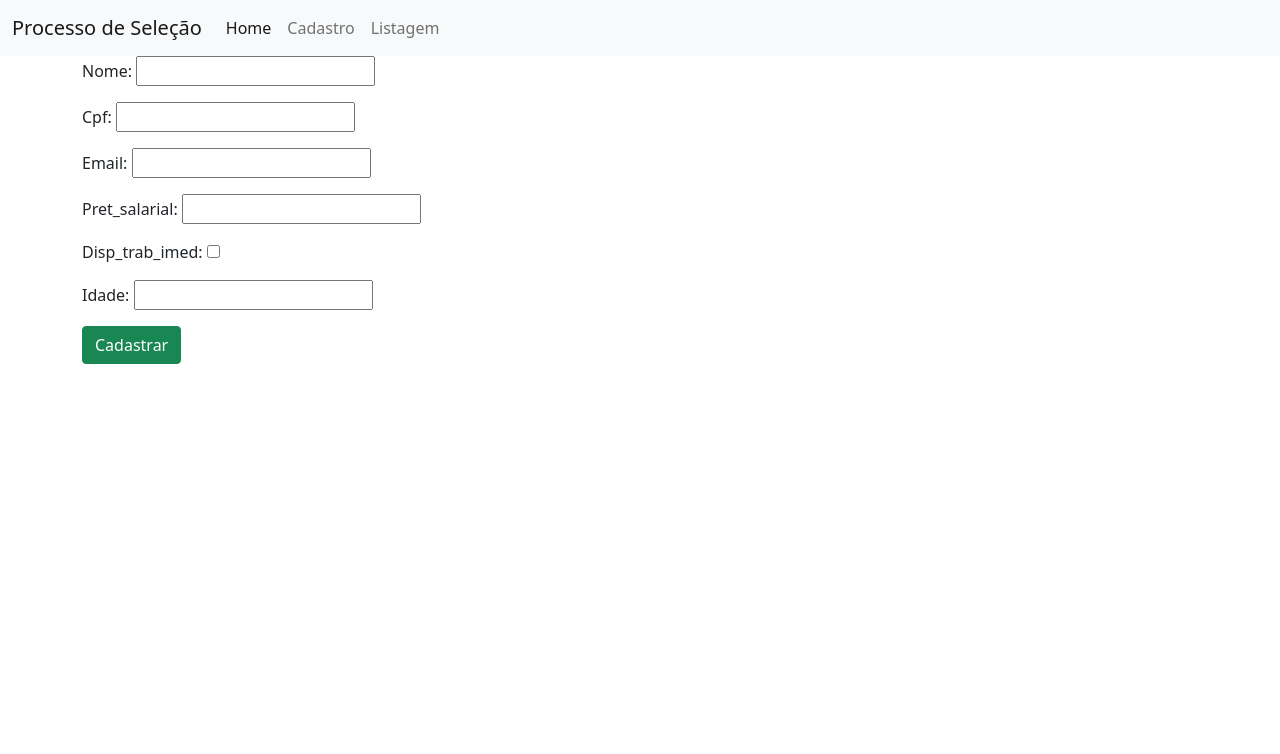
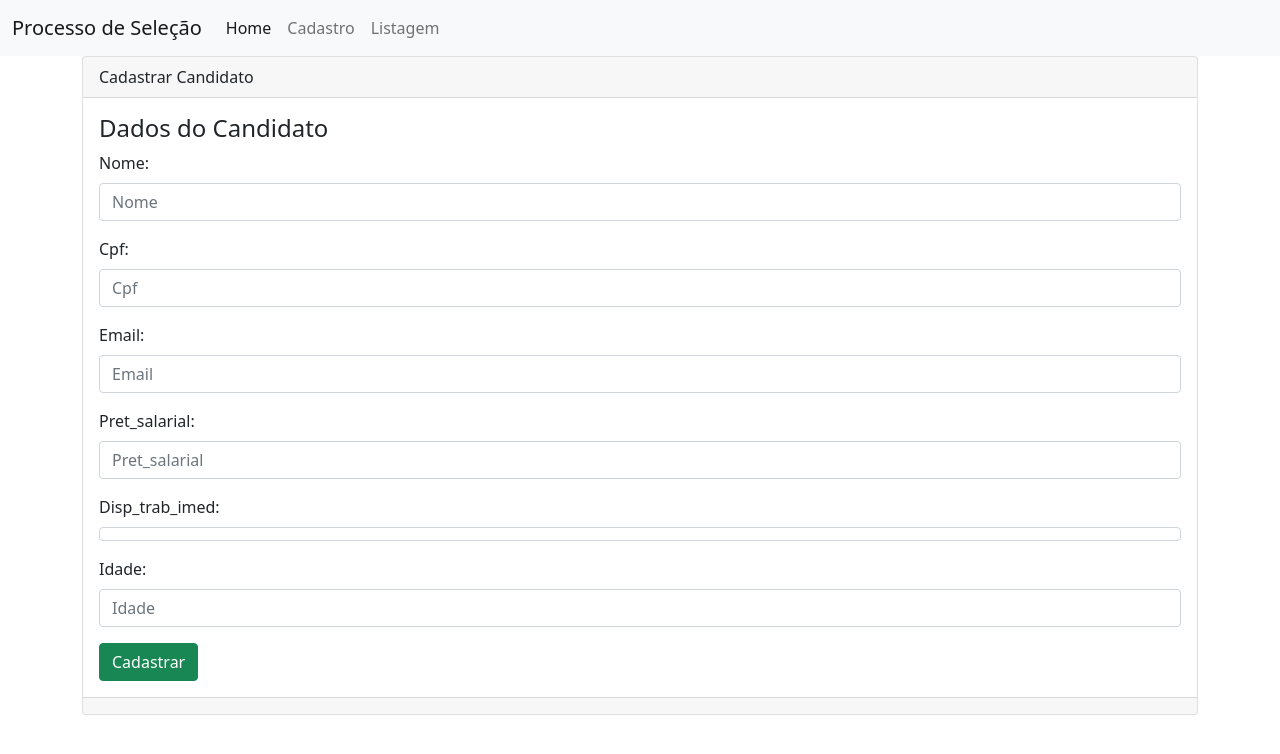
Before and after one commit to Ericles-Miller/Process_CRUD_Work, a Django app: page /cadastro/ in a window 1280 px wide. Shown: the top 754 px of the page. Run offline with Django 4.2, Linux system fonts and the light colour scheme.

Commit message:
corrigindo formulario para cadastro e alteracao

```diff
--- a/app/templates/candidato/cadastro.html
+++ b/app/templates/candidato/cadastro.html
@@ -1,73 +1,20 @@
 {% extends 'base.html' %}
 
-{% block title %} Cadastro Candidatos {% endblock title %}
+{% block title %}Renomear depois{% endblock title %}
+
 
 {% block content %}
 
+<div class="card">
+  <div class="card-header">Cadastrar Candidato</div>
+  <div class="card-body">
+    <h4 class="card-title">Dados do Candidato</h4>
 
-<form enctype="multipart/form-data" method="post" >
-{% csrf_token %}
+    {% include 'candidato/form.html' %}
 
-{{form.as_p}}
-<!--
-<div class="input-group mb-3">
-    <span class="input-group-text" id="basic-addon1">Seu Nome Completo</span>
-    <input type="text" class="form-control" placeholder="Name User" aria-label="Username" aria-describedby="basic-addon1">
   </div>
-
-  <div class="input-group mb-3">
-    <span class="input-group-text" id="basic-addon2">CPF</span>
-    <input type="number" class="form-control" placeholder="000000000-00" aria-label="Recipient's username" aria-describedby="basic-addon2">
-  </div>
-
-  <div class="input-group mb-3">
-    <span class="input-group-text" id="basic-addon2">Idade</span>
-    <input type="date" class="form-control"  aria-label="Recipient's username" aria-describedby="basic-addon2">
-  </div>
+  <div class="card-footer text-muted"></div>
+</div>
 
 
-  <label for="basic-url" class="form-label">Pretenção Salarial</label>
-  <div class="input-group mb-3">
-    <span class="input-group-text">$</span>
-    <input type="number" class="form-control" aria-label="Amount (to the nearest dollar)">
-    <span class="input-group-text">.00</span>
-  </div>
-
-  <div class="input-group mb-3">
-    <span class="input-group-text">email</span>
-    <input type="text" class="form-control" placeholder="exemplo@servidor.com" aria-label="Username">
-  </div>
-
-  <label for="basic-url" class="form-label">Disponibilidade Imediata de Trabalho</label>
-  <div class="form-check">
-    <input class="form-check-input" type="checkbox" value="0" id="flexCheckDefault">
-    <label class="form-check-label" for="flexCheckDefault">
-        Não
-    </label>
-  </div>
-  <div class="form-check">
-    <input class="form-check-input" type="checkbox" value="1" id="flexCheckChecked" checked>
-    <label class="form-check-label" for="flexCheckChecked">
-      Sim
-    </label>
-  </div> -->
-
-  {% for campo in formulario %}
-
-    <div class="mb-3">
-      <label for="" class="form-label"> {{campo.label}}:</label>
-      <input
-        type="{{campo.field.widget.input_type}}"
-        class="form-control"
-        name="{{campo.name}}"
-        id=""
-        aria-describedat="helpID"
-        placeholder="{{campo.label}}">
-    </div>
-    <div class="col-12 help-text">{{campo.erros}}</div>
-  {% endfor %}
-  <button type="submit" value="Cadastrar dados"  class="btn btn-success">Cadastrar</button>
-
-</form>
-
 {% endblock content %}
--- /dev/null
+++ b/app/templates/candidato/form.html
@@ -0,0 +1,67 @@
+
+<form enctype="multipart/form-data" method="post" >
+{% csrf_token %}
+
+  {% for campo in formulario %}
+
+    <div class="mb-3">
+      <label for="" class="form-label"> {{campo.label}}:</label>
+      <input
+        type="{{campo.field.widget.input_type}}"
+        class="form-control"
+        name="{{campo.name}}"
+        id=""
+        aria-describedat="helpID"
+        placeholder="{{campo.label}}"
+        value="">
+    </div>
+    <div class="col-12 help-text">{{campo.erros}}</div>
+
+  {% endfor %}
+
+  <button type="submit" value="Cadastrar dados"  class="btn btn-success">Cadastrar</button>
+
+</form>
+
+<!--
+<div class="input-group mb-3">
+    <span class="input-group-text" id="basic-addon1">Seu Nome Completo</span>
+    <input type="text" class="form-control" placeholder="Name User" aria-label="Username" aria-describedby="basic-addon1">
+  </div>
+
+  <div class="input-group mb-3">
+    <span class="input-group-text" id="basic-addon2">CPF</span>
+    <input type="number" class="form-control" placeholder="000000000-00" aria-label="Recipient's username" aria-describedby="basic-addon2">
+  </div>
+
+  <div class="input-group mb-3">
+    <span class="input-group-text" id="basic-addon2">Idade</span>
+    <input type="date" class="form-control"  aria-label="Recipient's username" aria-describedby="basic-addon2">
+  </div>
+
+
+  <label for="basic-url" class="form-label">Pretenção Salarial</label>
+  <div class="input-group mb-3">
+    <span class="input-group-text">$</span>
+    <input type="number" class="form-control" aria-label="Amount (to the nearest dollar)">
+    <span class="input-group-text">.00</span>
+  </div>
+
+  <div class="input-group mb-3">
+    <span class="input-group-text">email</span>
+    <input type="text" class="form-control" placeholder="exemplo@servidor.com" aria-label="Username">
+  </div>
+
+  <label for="basic-url" class="form-label">Disponibilidade Imediata de Trabalho</label>
+  <div class="form-check">
+    <input class="form-check-input" type="checkbox" value="0" id="flexCheckDefault">
+    <label class="form-check-label" for="flexCheckDefault">
+        Não
+    </label>
+  </div>
+  <div class="form-check">
+    <input class="form-check-input" type="checkbox" value="1" id="flexCheckChecked" checked>
+    <label class="form-check-label" for="flexCheckChecked">
+      Sim
+    </label>
+  </div> -->
--- a/app/templates/candidato/index.html
+++ b/app/templates/candidato/index.html
@@ -44,7 +44,7 @@
       <td>{{candidato.idade}}</td>
       <td><div class="btn-group" role="group" aria-label="Basic mixed styles example">
         <a role="button" href="{% url 'excluir' candidato.id %}" class="btn btn-danger">Excluir</button></a>
-        <a role="button" href="{% url 'editar' %}" class="btn btn-warning">Editar</button></a>
+        <a role="button" href="{% url 'editar'  candidato.id %}" class="btn btn-warning">Editar</button></a>
       </div>
       </td>
     </tr>
--- a/app/urls.py
+++ b/app/urls.py
@@ -5,6 +5,7 @@
     path('', views.inicio, name='inicio'),
     path('cadastro/', views.cadastro, name='cadastro'),
     path('candidatos/', views.candidato, name= 'index_candidato'),
-    path('editar/' , views.candidato_editar, name='editar'),
+    path('editar/<int:id>' , views.candidato_editar, name='editar'),
     path('excluir/<int:id>' , views.excluir, name='excluir'),
+    path('update/<int:id>', views.update, name='alterar')
 ]
--- a/app/views.py
+++ b/app/views.py
@@ -10,9 +10,17 @@
     return render(request, 'boasVindas.html')
 
 def cadastro(request):
-    #formulario = CandidatosForm(request.POST)
-    #return render(request, 'candidato/cadastro.html', {'formulario':formulario})
-    if request.method == 'GET':
+    formulario = CandidatosForm(request.POST)
+
+    if formulario.is_valid():
+        formulario.save()
+        return redirect('index_candidato')
+
+    return render(request, 'candidato/cadastro.html', {'formulario':formulario})
+
+
+
+    '''if request.method == 'GET':
         user = Candidatos.objects.all()
 
         form = CandidatosForm()
@@ -26,7 +34,7 @@
         form = CandidatosForm(request.POST)
         if form.is_valid():
             form.save()
-            return render(request, 'candidato/index.html')
+            return redirect('index_candidato')
         else:
             user = Candidatos.objects.all()
 
@@ -34,7 +42,7 @@
                 'user': user,
                 'form': form,
             }
-            return render(request, 'candidato/cadastro.html', context)
+            return render(request, 'candidato/cadastro.html', context)'''
     #return render(request, 'candidato/cadastro.html', {'form':form})
 
 def candidato(request):
@@ -42,10 +50,68 @@
     #print(candidato)
     return render(request, 'candidato/index.html' , {'candidato': candidato})
 
-def candidato_editar(request):
-    return render(request, 'candidato/editar_cadastro.html')
+def candidato_editar(request, id):
+    '''if request.method == 'GET':
+        usuario = Candidatos.objects.all()
+        user = Candidatos.objects.filter(id=id).first()
+        form = CandidatosForm(instance = user)
+
+        context = {
+            'users':user,
+            'form': form,
+        }
+        return redirect('cadastro')
+
+    elif request.method == 'POST':
+        user = Candidatos.objects.filter(id=id).first()
+        form = CandidatosForm(request.POST, instance = user)
+
+        if form.is_valid():
+            form.save()
+            return redirect('index_candidato')
+
+        else:
+            user = Candidatos.objects.all()
+            context = {
+            'users':user,
+            'form': form,
+            }
+            return render(request, 'candidato/editar_cadastro.html')'''
+    user = Candidatos.objects.get(id=id)
+    form = CandidatosForm(request.POST, instance = user)
+    return render(request, 'candidato/editar_cadastro.html', {'form':form})
+
 
 def excluir(request, id):
     user = Candidatos.objects.get(id=id)
+    #form = CandidatosForm(request.POST, instance = user)
+
     user.delete()
-    return redirect('candidato')
+    return redirect('index_candidato')
+
+def update(request, id):
+    '''if request.method == 'GET':
+        usuario = Candidatos.object.all()
+        user = Candidatos.objects.filter(id=id).first()
+        form = CandidatosForm(instance = user)
+
+        context = {
+            'users':user,
+            'form': form,
+        }
+
+    elif request.method == 'POST':
+        user = Candidatos.objects.filter(id=id).first()
+        form = CandidatosForm(request.POST, instance = user)
+
+        if form.is_valid():
+            form.save()
+            return redirect('/')
+
+        else:
+            user = Candidatos.objects.all()
+            context = {
+            'users':user,
+            'form': form,
+            }
+            return render(request, 'candidato/editar_cadastro.html')'''
```
Also changed, not shown: app/templates/candidato/editar_cadastro.html (+15 -1 lines).
